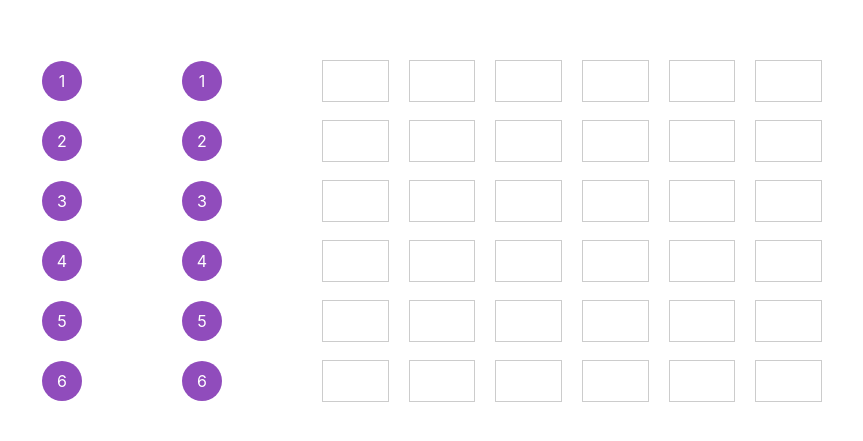
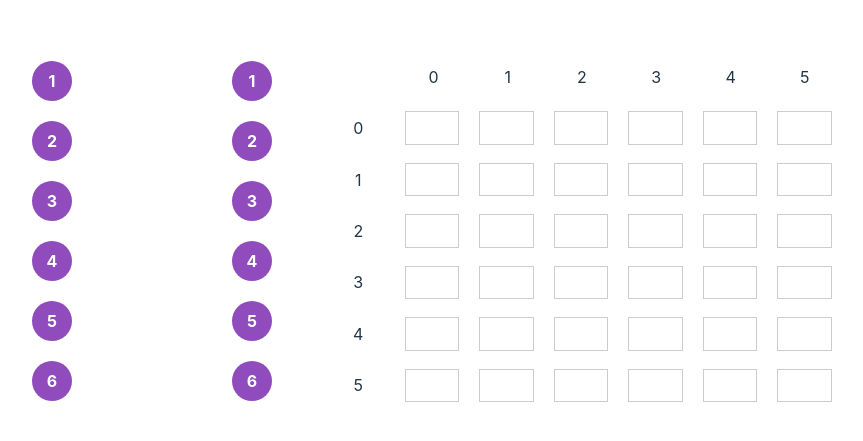
Before and after one commit to Mapotato-Ma/vue-code-fragment, a Vue app in the folder useClass/: page /useClass in a window 1280 px wide. Shown: the part 169-610 px from the top of the page, without its empty margins (208-1071 px from the left). Built offline with nearby package versions, Linux system fonts and the light colour scheme.

Commit message:
feat:优化连线demo

```diff
--- a/useClass/src/components/line-graph.vue
+++ b/useClass/src/components/line-graph.vue
@@ -1,21 +1,29 @@
 <template>
   <div class="line-graph">
     <div class="select">
-      <span v-for="left in selectList" :key="left" ref="selectDomList" @click="selectLeft(left)"
-        :class="{ active: left === currentLeft }">
-        {{ left }}
-        <span v-for="(right) in selectedList" :key="right"
+      <span v-for="left in selectList" :key="left" @click="selectLeft(left)" :class="{ active: left === currentLeft }">
+        <span
+          v-for="right in selectedList"
+          :key="right"
           :style="{ rotate: getRotate(left, right), width: getWidth(left, right) }"
-          :class="[getStateClass(left, right)]"></span>
+          :class="[getStateClass(left, right)]"
+          @click.stop="disConnect(left, right)"
+        ></span>
+        <b>{{ left }}</b>
       </span>
     </div>
     <div class="selected">
-      <span v-for="right in selectedList" :key="right" ref="selectedDomList" @click="selectRight(right)">
-        {{ right }}
+      <span v-for="right in selectedList" :key="right" @click="selectRight(right)">
+        <b>{{ right }}</b>
       </span>
     </div>
     <div class="data-show">
+      <div class="data-row data-row-head">
+        <div class="data-col"></div>
+        <div v-for="(_, j) in map" :key="j" class="data-col">{{ j }}</div>
+      </div>
       <div v-for="(row, i) in map" :key="i" class="data-row">
+        <div class="data-col data-col-head">{{ i }}</div>
         <div v-for="(item, j) in row" :key="j" class="data-col">{{ item }}</div>
       </div>
     </div>
@@ -26,13 +34,9 @@
 import { reactive, ref } from 'vue';
 const selectList = reactive([1, 2, 3, 4, 5, 6]);
 const selectedList = reactive([1, 2, 3, 4, 5, 6]);
-const selectDomList = ref<HTMLElement>();
-const selectedDomList = ref<HTMLElement>();
 const stateClassSet = ref<Set<string>>(new Set());
 const currentLeft = ref<number | undefined>(undefined);
-const map = ref(new Array(6).fill('').map(_ => {
-  return new Array(6).fill('');
-}));
+const map = ref<string[][]>(new Array(6).fill('').map((_) => new Array(6).fill('')));
 
 function selectLeft(num: number) {
   if (currentLeft.value === num) {
@@ -48,28 +52,33 @@ function selectRight(right: number) {
   }
   stateClassSet.value.add(`${currentLeft.value}-${right}`);
   map.value[currentLeft.value - 1][right - 1] = '1';
-  console.log(map.value);
+  console.log(JSON.stringify(map.value, undefined, 2));
   currentLeft.value = undefined;
+}
+
+function disConnect(left: number, right: number) {
+  stateClassSet.value.delete(`${left}-${right}`);
+  map.value[left - 1][right - 1] = '';
 }
 
 function getStateClass(left: number, right: number) {
   if (stateClassSet.value.has(`${left}-${right}`)) {
     return 'activated';
   } else {
-    return 'inactivated'
+    return 'inactivated';
   }
 }
 
 // 弧度转为角度
 function angle(radian: number) {
-  return radian * 180 / Math.PI;
+  return (radian * 180) / Math.PI;
 }
 
 // 横向距离
-const xDistance = 140;
+const xDistance = 200;
 const yDistance = 60;
 
-const gap = `${xDistance - 40}px`;
+const margin = `${xDistance - 40}px`;
 // 获取旋转角度
 function getRotate(left: number, right: number) {
   let turn = 1; // 旋转方向，顺时针
@@ -80,7 +89,7 @@ function getRotate(left: number, right: number) {
     turn = 0;
   }
   const abs = Math.abs(right - left);
-  const deg = angle(Math.atan((abs * yDistance / xDistance)));
+  const deg = angle(Math.atan((abs * yDistance) / xDistance));
   return `${deg * turn}deg`;
 }
 
@@ -89,13 +98,11 @@ function getWidth(left: number, right: number) {
   const abs = Math.abs(right - left);
   return `${Math.hypot(abs * yDistance, xDistance)}px`;
 }
-
 </script>
 
 <style lang="less" scoped>
 .line-graph {
   display: flex;
-  gap: v-bind(gap);
 
   .select,
   .selected {
@@ -104,8 +111,7 @@ function getWidth(left: number, right: number) {
     align-items: center;
     gap: 20px;
 
-
-    &>span {
+    & > span {
       position: relative;
       cursor: pointer;
       width: 40px;
@@ -114,16 +120,15 @@ function getWidth(left: number, right: number) {
       display: flex;
       align-items: center;
       justify-content: center;
-      color: #FFF;
+      color: #fff;
       border-radius: 50%;
-      transition: all .3s;
+      transition: all 0.3s;
 
       span {
         position: absolute;
         top: 50%;
         left: 50%;
-        z-index: -1;
-        height: 2px;
+        height: 4px;
         background-color: #904cbc;
         transform-origin: top left;
         scale: 0;
@@ -134,16 +139,33 @@ function getWidth(left: number, right: number) {
           filter: brightness(1.5);
         }
 
+        &:hover {
+          filter: brightness(2);
+        }
+
         &.activated {
           opacity: 1;
           scale: 1;
         }
+      }
+
+      b {
+        position: relative;
+        z-index: 1;
       }
     }
 
     .active {
       box-shadow: 0 0 10px 5px #904cbc;
     }
+  }
+
+  .select {
+    margin-right: v-bind(margin);
+  }
+
+  .selected {
+    margin-right: 60px;
   }
 
   .selected span:active {
@@ -171,6 +193,15 @@ function getWidth(left: number, right: number) {
         flex: 1;
         height: 100%;
         border: 1px solid #ccc;
+        &-head {
+          border: none;
+        }
+      }
+
+      &-head {
+        .data-col {
+          border: none;
+        }
       }
     }
   }
```
Also changed, not shown: useClass/src/components/use-class.vue (+8 -8 lines), useClass/src/components/xstate-demo.vue (+4 -6 lines), useClass/.prettierrc.json.
